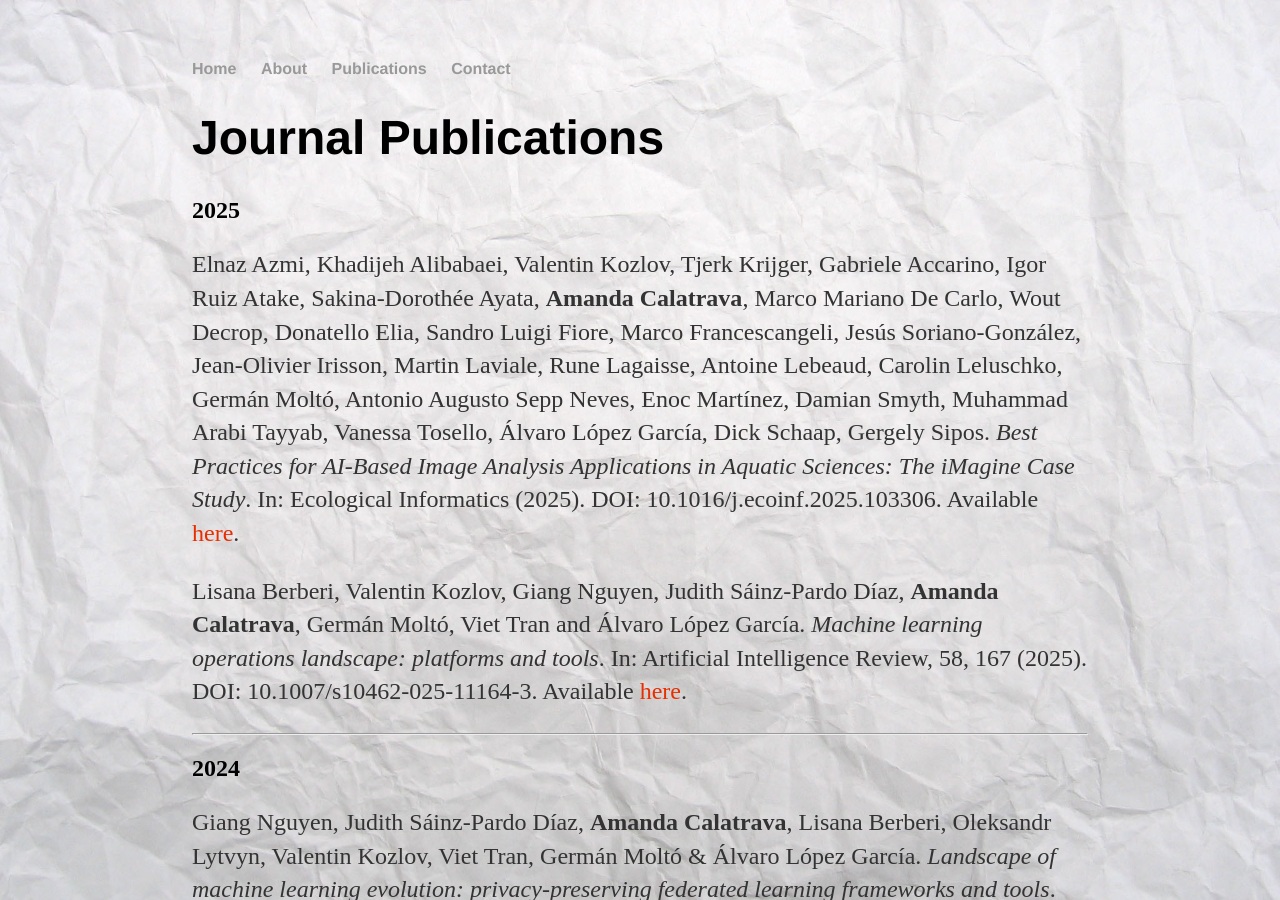
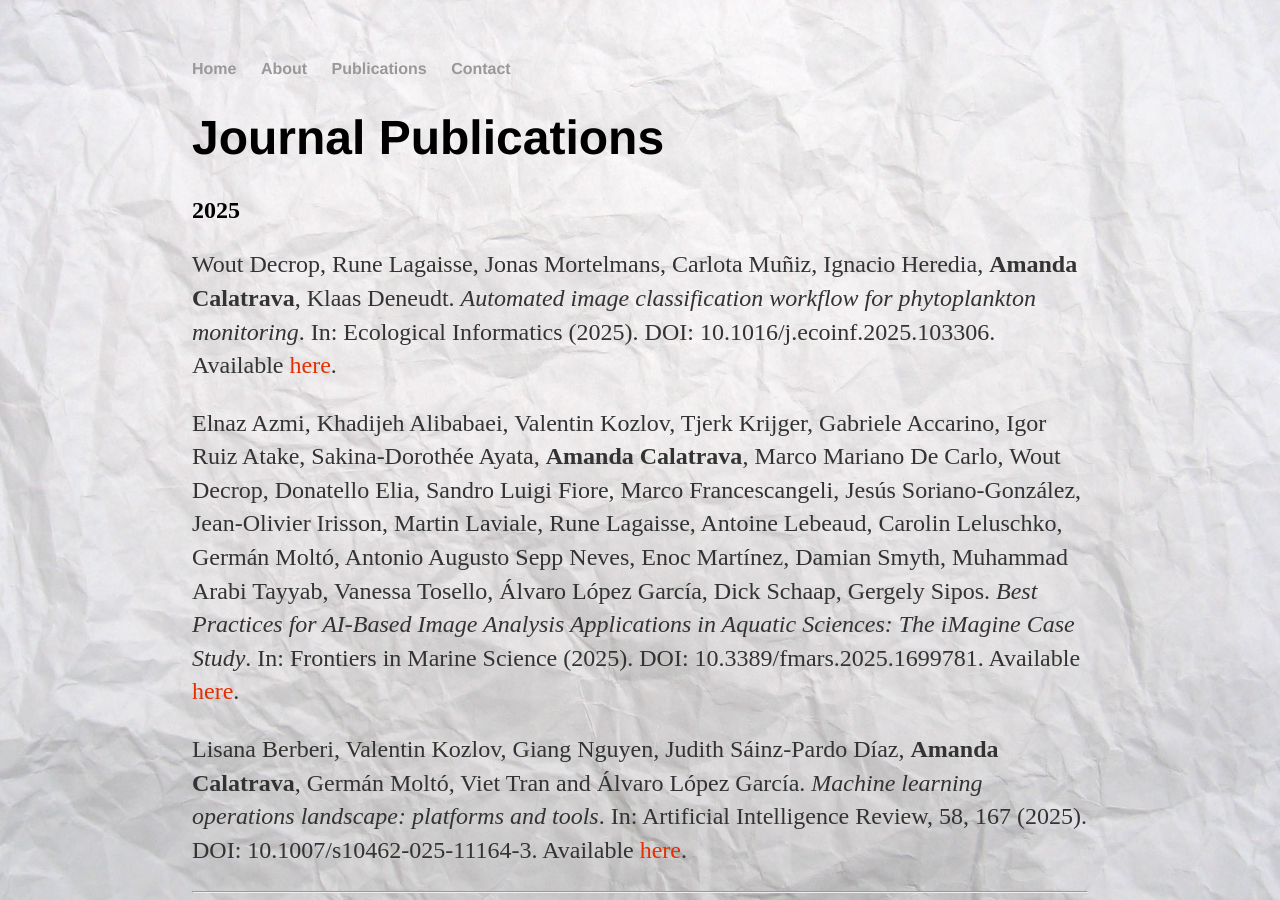
Before and after one commit to amcaar/amcaar.github.io, a Jekyll site: the page built from cv/index.html, in a window 1280 px wide and 900 px high. Built offline with Jekyll 4.4.1, drawn with Linux system fonts in a browser that asks for light colours.

Commit message:
Add paper collaboration with Wout

```diff
--- a/cv/index.html
+++ b/cv/index.html
@@ -7,10 +7,15 @@ title: Publications of Amanda Calatrava
 		<!--<a href="#" class="download" title="Download CV as PDF">Download CV</a>-->
 		<h1>Journal Publications</h1>
 		<h2>2025</h2>
+		<p>Wout Decrop, Rune Lagaisse, Jonas Mortelmans, Carlota Muñiz, Ignacio Heredia, <strong>Amanda Calatrava</strong>, Klaas Deneudt.
+			<em>Automated image classification workflow for phytoplankton monitoring</em>.
+			In: Ecological Informatics (2025). DOI: 10.1016/j.ecoinf.2025.103306. Available
+			<a class="link" href="https://www.sciencedirect.com/science/article/pii/S1574954125003152?via%3Dihub">here</a>.</p>
+
 		<p>Elnaz Azmi, Khadijeh Alibabaei, Valentin Kozlov, Tjerk Krijger, Gabriele Accarino, Igor Ruiz Atake, Sakina-Dorothée Ayata, <strong>Amanda Calatrava</strong>, Marco Mariano De Carlo, Wout Decrop, Donatello Elia, Sandro Luigi Fiore, Marco Francescangeli, Jesús Soriano-González, Jean-Olivier Irisson, Martin Laviale, Rune Lagaisse, Antoine Lebeaud, Carolin Leluschko, Germán Moltó, Antonio Augusto Sepp Neves, Enoc Martínez, Damian Smyth, Muhammad Arabi Tayyab, Vanessa Tosello, Álvaro López García, Dick Schaap, Gergely Sipos.
 			<em>Best Practices for AI-Based Image Analysis Applications in Aquatic Sciences: The iMagine Case Study</em>.
-			In: Ecological Informatics (2025). DOI: 10.1016/j.ecoinf.2025.103306. Available
-			<a class="link" href="https://www.sciencedirect.com/science/article/pii/S1574954125003152?via%3Dihub">here</a>.</p>
+			In: Frontiers in Marine Science (2025). DOI: 10.3389/fmars.2025.1699781. Available
+			<a class="link" href="https://www.frontiersin.org/journals/marine-science/articles/10.3389/fmars.2025.1699781/full?utm_source=chatgpt.com">here</a>.</p>
 
 		<p>Lisana Berberi, Valentin Kozlov, Giang Nguyen, Judith Sáinz-Pardo Díaz, <strong>Amanda Calatrava</strong>,  Germán Moltó, Viet Tran and Álvaro López García.
 			<em>Machine learning operations landscape: platforms and tools</em>.
```
